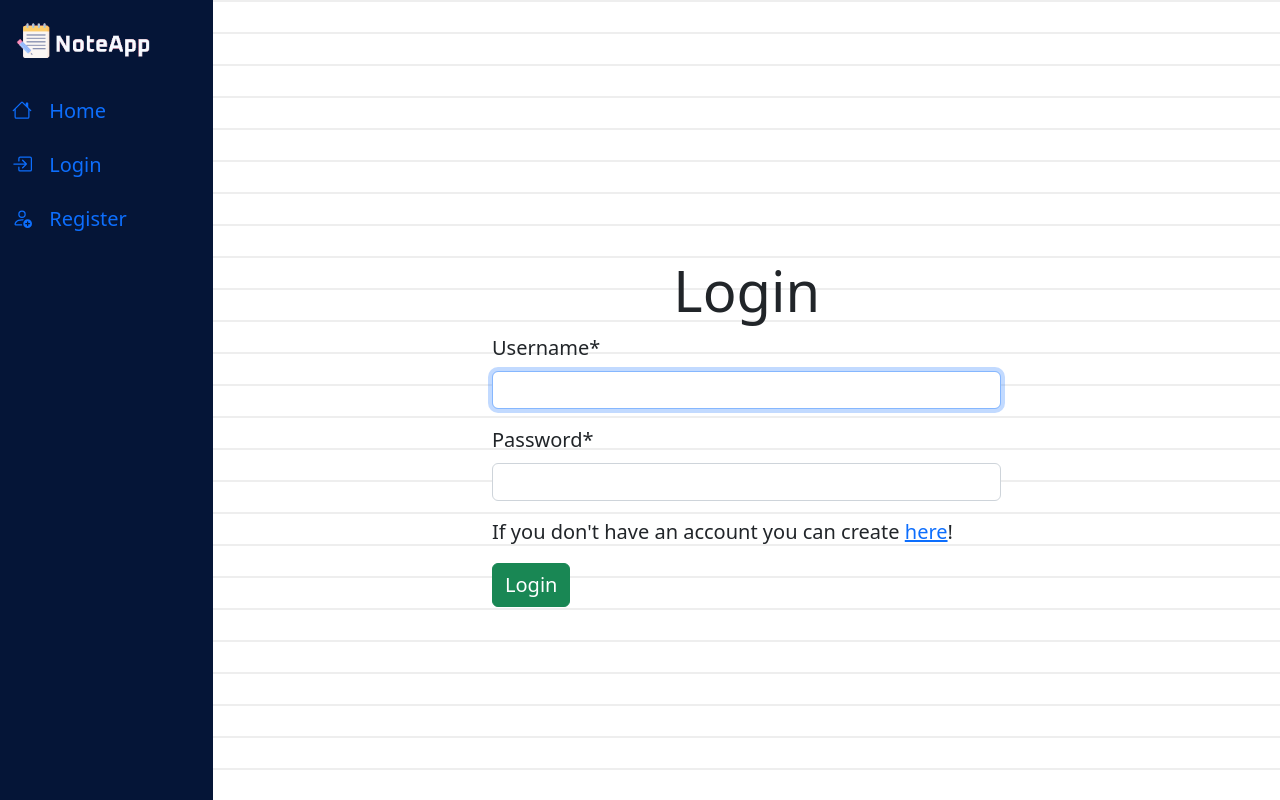
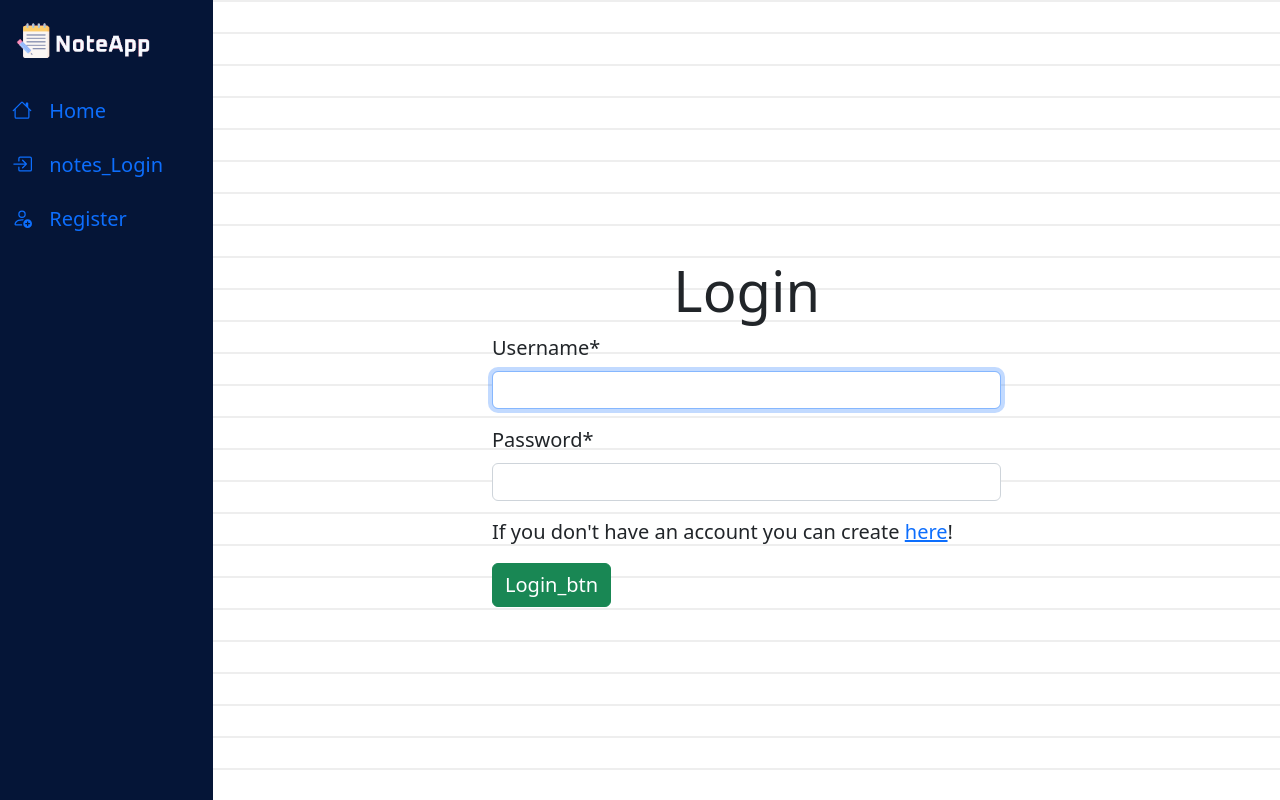
Before and after one commit to g-boron/NoteApp, a Django app: page /login/ in a window 1280 px wide. Run offline with Django 4.2, Linux system fonts and the light colour scheme; parts of the project's set-up code (start-up, migrations or seed data) failed here and were passed over; some libraries are stand-ins or nearby versions.

Commit message:
Added login and register translation

```diff
--- a/notes/templates/notes/base.html
+++ b/notes/templates/notes/base.html
@@ -99,7 +99,7 @@
                                     <path fill-rule="evenodd" d="M6 3.5a.5.5 0 0 1 .5-.5h8a.5.5 0 0 1 .5.5v9a.5.5 0 0 1-.5.5h-8a.5.5 0 0 1-.5-.5v-2a.5.5 0 0 0-1 0v2A1.5 1.5 0 0 0 6.5 14h8a1.5 1.5 0 0 0 1.5-1.5v-9A1.5 1.5 0 0 0 14.5 2h-8A1.5 1.5 0 0 0 5 3.5v2a.5.5 0 0 0 1 0v-2z"/>
                                     <path fill-rule="evenodd" d="M11.854 8.354a.5.5 0 0 0 0-.708l-3-3a.5.5 0 1 0-.708.708L10.293 7.5H1.5a.5.5 0 0 0 0 1h8.793l-2.147 2.146a.5.5 0 0 0 .708.708l3-3z"/>
                                 </svg>
-                                <span class="ms-1 d-none d-sm-inline">{% trans 'Login' %}</span>
+                                <span class="ms-1 d-none d-sm-inline">{{ _('notes_Login') }}</span>
                             </a>
                         </li>
                         <li>
--- a/user_login/templates/registration/login.html
+++ b/user_login/templates/registration/login.html
@@ -1,4 +1,7 @@
 {% extends 'notes/base.html' %}
+
+{% load i18n %}
+
 {% block title %}Login{% endblock %}
 
 {% load crispy_forms_tags %}
@@ -6,12 +9,12 @@
 {% block content %}
     <div class="container h-100 d-flex justify-content-center align-items-center">
         <div class="w-xl-50 w-lg-50 w-md-25 w-sm-75 mt-5 mx-auto">
-            <h1 class="display-4 text-center">Login</h1>
+            <h1 class="display-4 text-center">{% trans 'Login' %}</h1>
             <form method='POST' class="fs-5 text-start">
                 {% csrf_token %}
                 {{form|crispy}}
-                <p>If you don't have an account you can create <a href="{% url 'register' %}">here</a>!</p>
-                <button type="submit" class="btn btn-success fs-5">Login</button>
+                <p>{% trans "If you don't have an account you can create" %} <a href="{% url 'register' %}">{% trans 'here' %}</a>!</p>
+                <button type="submit" class="btn btn-success fs-5">{{ _('Login_btn') }}</button>
             </form>
 
         </div>
--- a/user_login/templates/user_login/register.html
+++ b/user_login/templates/user_login/register.html
@@ -1,4 +1,6 @@
 {% extends 'notes/base.html' %}
+
+{% load i18n %}
 
 {% block title %}Register new account {% endblock %}
 
@@ -6,12 +8,12 @@
 
 {% block content %}
     <div class="container text-start">
-        <h1 class="display-4 text-center">Register new account</h1>
+        <h1 class="display-4 text-center">{% trans 'Register new account' %}</h1>
         <div class="w-xl-50 w-lg-50 w-md-25 w-sm-75 mt-5 mx-auto">
             <form method="POST" class="m-5 fs-5" action="#">
                 {% csrf_token %}
                 {{form|crispy}}
-                <button type="submit" class="btn btn-success fs-5">Register</button>
+                <button type="submit" class="btn btn-success fs-5">{{ _('user_login_Register') }}</button>
             </form>
 
         </div>
```
Also changed, not shown: notes/locale/pl/LC_MESSAGES/django.po, user_login/locale/pl/LC_MESSAGES/django.po.
